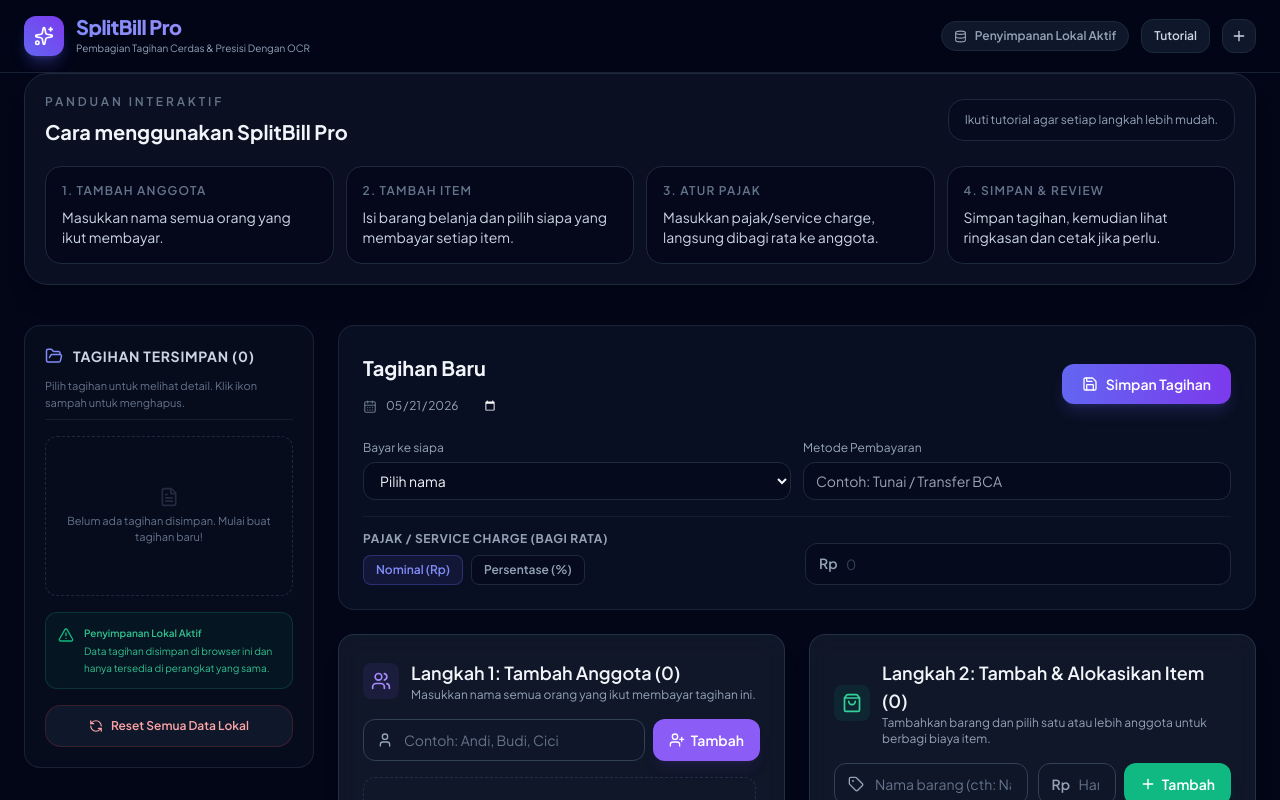
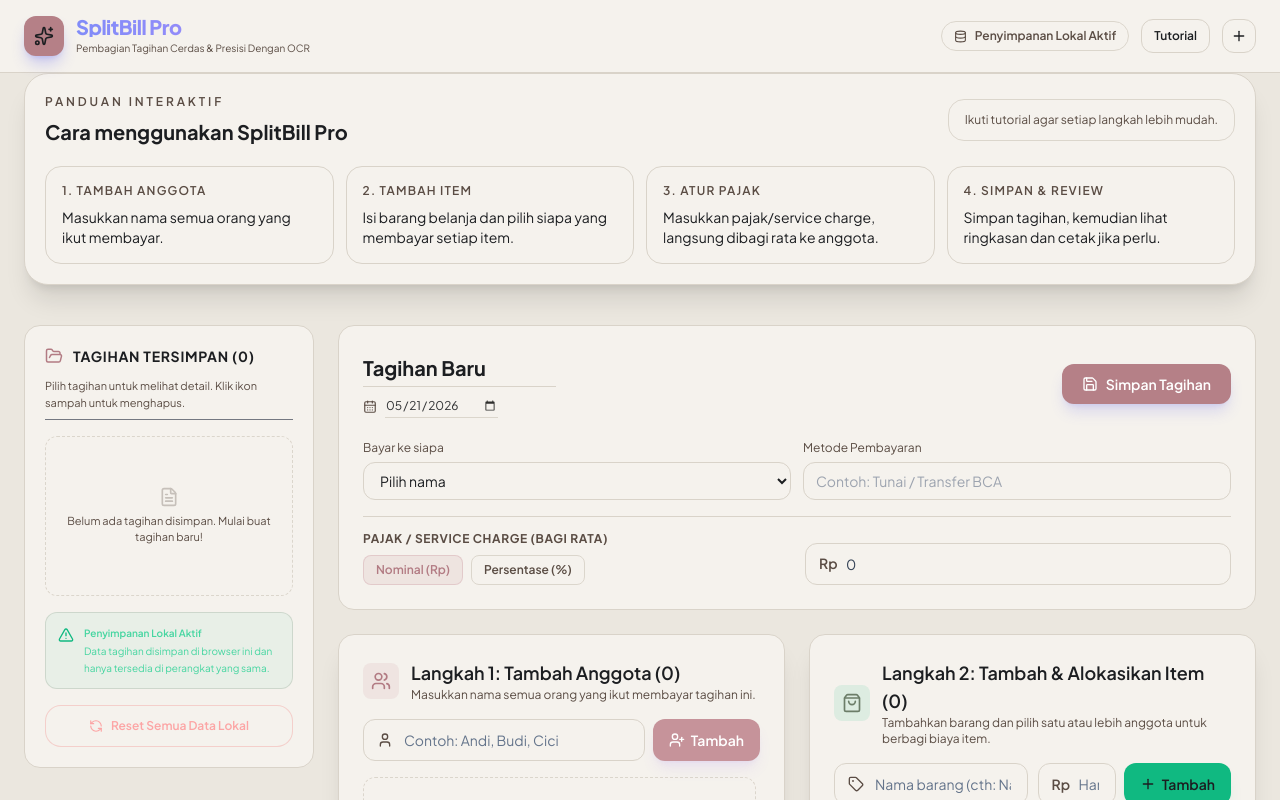
Before and after one commit to KIRRUU0/SplitBillPro, a React (Vite) app: page / in a window 1280 px wide. Shown: the top 800 px of the page. Built offline with nearby package versions, Linux system fonts and the light colour scheme.

Commit message:
design: switch website theme to elegant Charcoal-Mauve-Cream light mode

```diff
--- a/src/App.tsx
+++ b/src/App.tsx
@@ -538,7 +538,7 @@
                     type="date"
                     value={billDate}
                     onChange={(e) => setBillDate(e.target.value)}
-                    className="bg-transparent border-b border-transparent hover:border-slate-800 focus:border-indigo-500 text-xs text-slate-400 focus:text-slate-200 focus:outline-none py-0.5 transition-all cursor-pointer [color-scheme:dark]"
+                    className="bg-transparent border-b border-transparent hover:border-slate-800 focus:border-indigo-500 text-xs text-slate-400 focus:text-slate-200 focus:outline-none py-0.5 transition-all cursor-pointer [color-scheme:light]"
                   />
                 </div>
               </div>
--- a/src/index.css
+++ b/src/index.css
@@ -4,9 +4,24 @@
 @tailwind components;
 @tailwind utilities;
 
+:root {
+  --color-primary: #1C1E21;       /* Charcoal */
+  --color-secondary: #4A3B32;     /* Chocolate/Brown */
+  --color-accent: #C6939A;        /* Mauve/Pink */
+  --color-accent-hover: #b58087;
+  --color-bg: #EBE7DF;            /* Cream */
+  --color-card: #F5F2ED;          /* Light Cream Card */
+  --color-card-darker: #E5E0D5;   /* Darker Cream Card for Hover/Focus */
+  --color-border: #D9D3C9;        /* Soft Border */
+  --color-sage: #8F9E8B;          /* Soft Sage Green instead of Emerald */
+}
+
 body {
   font-family: 'Plus Jakarta Sans', 'Inter', sans-serif;
-  @apply bg-slate-900 text-slate-100 min-h-screen antialiased;
+  background-color: var(--color-bg) !important;
+  color: var(--color-primary) !important;
+  min-height: 100vh;
+  position: relative;
 }
 
 #root {
@@ -14,12 +29,181 @@
   min-height: 100vh;
 }
 
+/* TAMPILAN SCREEN UTAMA - THEME OVERRIDES (CREAM, CHARCOAL, MAUVE) */
+
+/* Override Backgrounds */
+.bg-slate-950 {
+  background-color: var(--color-bg) !important;
+}
+
+.bg-slate-900,
+.bg-slate-900\/40,
+.bg-slate-900\/60,
+.bg-slate-900\/30,
+.bg-slate-900\/50,
+.bg-slate-800,
+.bg-slate-800\/50,
+.bg-slate-950\/70,
+.bg-slate-950\/80,
+.bg-slate-950\/40,
+.bg-slate-950\/30 {
+  background-color: var(--color-card) !important;
+}
+
+/* Hover states */
+.hover\:bg-slate-900\/75:hover,
+.hover\:bg-slate-900\/70:hover,
+.hover\:bg-slate-900\/25:hover,
+.hover\:bg-slate-800\/40:hover,
+.group:hover .group-hover\:bg-slate-900\/40 {
+  background-color: var(--color-card-darker) !important;
+}
+
+/* Border overrides */
+.border-slate-800,
+.border-slate-800\/50,
+.border-slate-800\/80,
+.border-slate-700,
+.border-slate-700\/60,
+.border-slate-700\/50,
+.border-slate-900,
+.border-slate-900\/80 {
+  border-color: var(--color-border) !important;
+}
+
+/* Text color overrides */
+.text-slate-100,
+.text-slate-200,
+.text-slate-300,
+.text-slate-50,
+.text-white {
+  color: var(--color-primary) !important;
+}
+
+.text-slate-400,
+.text-slate-450,
+.text-slate-500 {
+  color: var(--color-secondary) !important;
+  opacity: 0.9;
+}
+
+.text-slate-600 {
+  color: var(--color-secondary) !important;
+  opacity: 0.7;
+}
+
+/* Accent Buttons & Hover Effects (Mauve) */
+.bg-indigo-500,
+.bg-indigo-600,
+.bg-violet-500,
+.bg-violet-600,
+.from-indigo-500,
+.from-violet-500,
+.from-indigo-600,
+.from-violet-600 {
+  background: var(--color-accent) !important;
+  background-image: none !important;
+  color: white !important;
+}
+
+.to-violet-600,
+.to-indigo-600,
+.to-violet-750,
+.to-indigo-750 {
+  background: var(--color-accent-hover) !important;
+}
+
+.hover\:from-indigo-600:hover,
+.hover\:from-violet-600:hover,
+.hover\:bg-indigo-700:hover,
+.hover\:bg-indigo-600:hover,
+.hover\:bg-violet-600:hover {
+  background-color: var(--color-accent-hover) !important;
+  color: white !important;
+}
+
+/* Text accents */
+.text-indigo-400,
+.text-violet-400,
+.text-indigo-450 {
+  color: #B27B83 !important; /* Contrasting mauve for text */
+}
+
+/* Accent badges and soft backgrounds */
+.bg-indigo-500\/10,
+.bg-violet-500\/10,
+.bg-indigo-950\/50,
+.bg-violet-950\/50 {
+  background-color: rgba(198, 147, 154, 0.15) !important;
+  color: #B27B83 !important;
+}
+
+.border-indigo-500\/30,
+.border-indigo-500\/40,
+.border-violet-500\/30,
+.border-indigo-900\/40,
+.border-indigo-950\/30 {
+  border-color: rgba(198, 147, 154, 0.3) !important;
+}
+
+/* Success Total Box (Sage Green instead of Emerald) */
+.from-emerald-500\/10,
+.to-teal-500\/5 {
+  background: rgba(143, 158, 139, 0.15) !important;
+}
+.border-emerald-500\/20 {
+  border-color: rgba(143, 158, 139, 0.3) !important;
+}
+.text-emerald-400,
+.text-emerald-450 {
+  color: #6C7D68 !important; /* Sage Darker */
+}
+
+/* Dropdowns, Inputs & Form elements */
+input[type="text"],
+input[type="number"],
+input[type="date"],
+select {
+  background-color: var(--color-card) !important;
+  color: var(--color-primary) !important;
+  border-color: var(--color-border) !important;
+}
+
+input[type="text"]:focus,
+input[type="number"]:focus,
+input[type="date"]:focus,
+select:focus {
+  border-color: var(--color-accent) !important;
+  box-shadow: 0 0 0 2px rgba(198, 147, 154, 0.2) !important;
+}
+
+/* Calendar Date Input Icon (Dark color-scheme override for cream theme) */
+input[type="date"]::-webkit-calendar-picker-indicator {
+  filter: invert(0.1) sepia(0.1) saturate(1) hue-rotate(15deg);
+}
+
+/* Scrollbar override for Cream theme */
+::-webkit-scrollbar {
+  width: 6px;
+  height: 6px;
+}
+::-webkit-scrollbar-track {
+  background: var(--color-bg);
+}
+::-webkit-scrollbar-thumb {
+  background: var(--color-border);
+  border-radius: 4px;
+}
+::-webkit-scrollbar-thumb:hover {
+  background: var(--color-secondary);
+}
+
 /* Saat di layar, sembunyikan elemen print-only */
 .print-only {
   display: none;
 }
 
-/* Print Styles */
+/* PRINT STYLES */
 @media print {
   /* Sembunyikan seluruh UI aplikasi saat cetak */
   .no-print {
--- a/tailwind.config.js
+++ b/tailwind.config.js
@@ -9,6 +9,16 @@
       fontFamily: {
         sans: ['"Plus Jakarta Sans"', 'Inter', 'sans-serif'],
       },
+      colors: {
+        primary: '#1C1E21',
+        secondary: '#4A3B32',
+        accent: '#C6939A',
+        'accent-light': '#D4A9AF',
+        'accent-dark': '#A87880',
+        cream: '#EBE7DF',
+        'cream-dark': '#D9D3C9',
+        'cream-light': '#F5F2ED',
+      },
     },
   },
   plugins: [],
```
